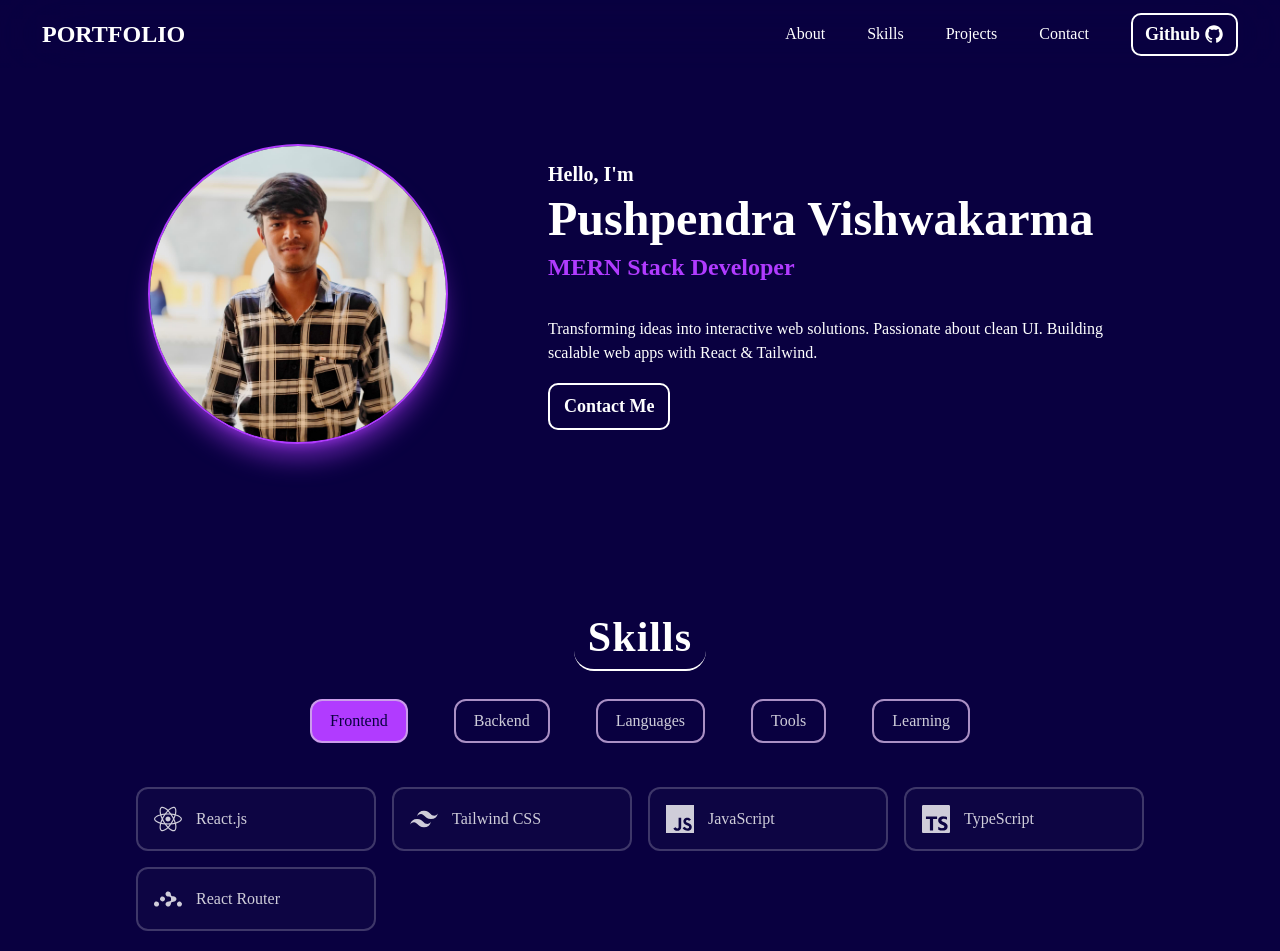
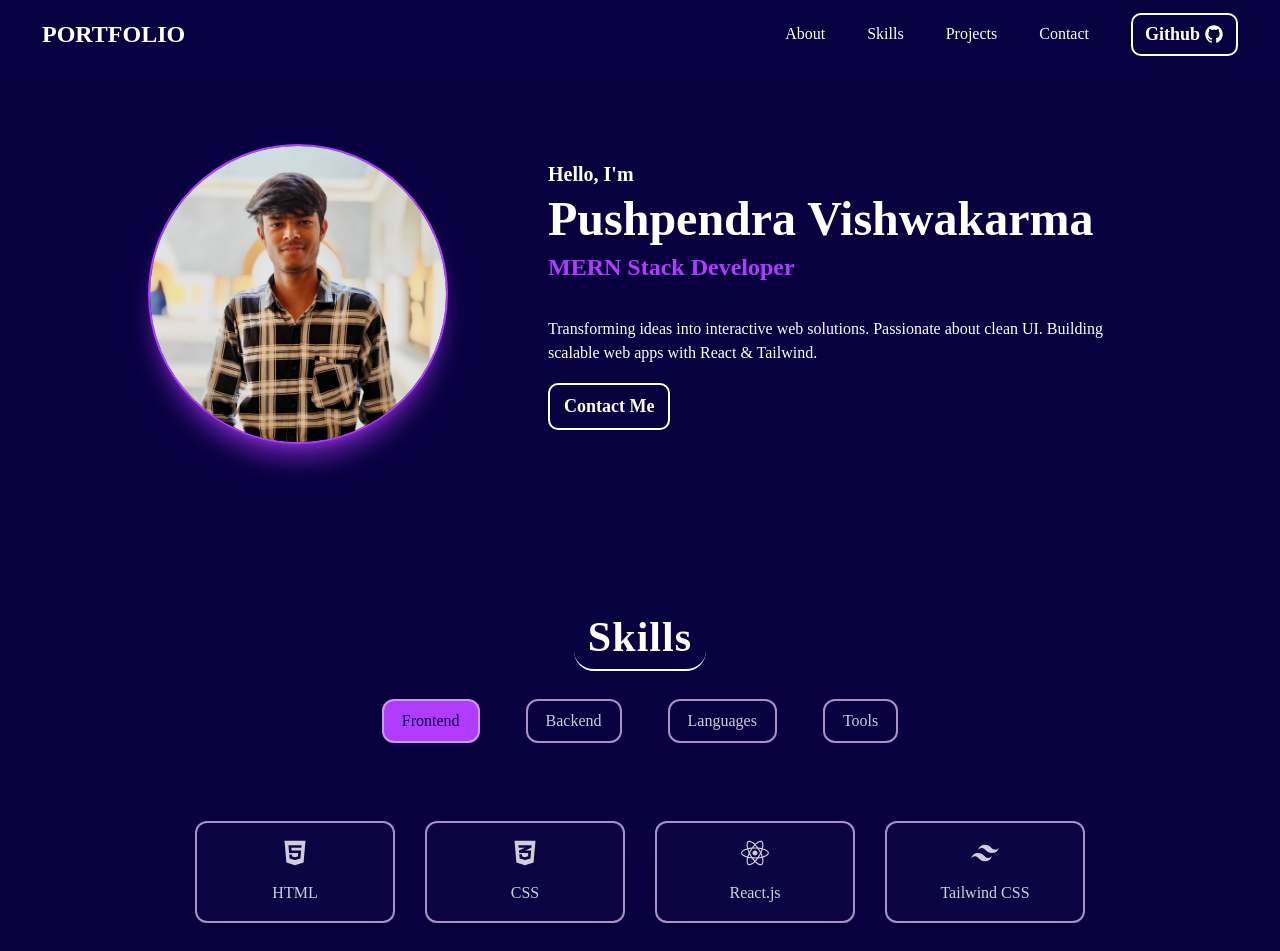
Before and after one commit to Pushpendra081/portfolio, a React (Vite) app: page / in a window 1280 px wide. Shown: the top 951 px of the page. Built offline with nearby package versions, Linux system fonts and the light colour scheme; a web font is replaced by a local one.

Commit message:
Added the Updated the Skills Page

```diff
--- a/src/components/skills.jsx
+++ b/src/components/skills.jsx
@@ -2,8 +2,8 @@ import React from "react";
 import { useState } from "react";
 import { VscVscode } from "react-icons/vsc";
 import { RiTailwindCssFill } from "react-icons/ri";
-import { TbBrandReactNative, TbPrompt } from "react-icons/tb";
-import { FaReact, FaNodeJs, FaPython, FaFigma, FaRobot } from "react-icons/fa6";
+import { TbBrandReactNative, TbPrompt, TbBrandCpp  } from "react-icons/tb";
+import { FaHtml5, FaCss3Alt, FaReact, FaNodeJs, FaPython, FaFigma, FaRobot } from "react-icons/fa6";
 import {
     SiJavascript,
     SiTypescript,
@@ -18,6 +18,7 @@ import {
     SiOpenai,
     SiNotion,
     SiMongodb,
+    SiCplusplus
 } from "react-icons/si";
 
 const Skills = () => {
@@ -31,7 +32,7 @@ const Skills = () => {
             </div>
 
             {/* Tab Buttons */}
-            <div className="flex gap-[46px] mt-[28px]">
+            <div className="flex flex-wrap items-center justify-center gap-[46px] mt-[28px]">
                 <button
                     onClick={() => setActiveTab("tab1")}
                     className={`flex py-[8px] px-[18px] text-center font-medium rounded-xl border-2 border-[#d2b4e7]/80 transition-all duration-200 hover:border-[#B13BFF] ${activeTab === "tab1"
@@ -70,153 +71,93 @@ const Skills = () => {
                         }`}
                 >
                     Tools
-                </button>
-
-                <button
-                    onClick={() => setActiveTab("tab5")}
-                    className={`flex py-[8px] px-[18px] text-center font-medium rounded-xl border-2 border-[#d2b4e7]/80 transition-all duration-200 hover:border-[#B13BFF] ${activeTab === "tab5"
-                        ? "bg-[#B13BFF] text-[#090040] border-[#B13BFF]  font-medium"
-                        : "text-[#fff]/80 hover:border-[#d2b4e7]"
-                        }`}
-                >
-                    Learning
-                </button>
+               </button>
             </div>
 
             {/* Tab Content */}
-            <div className="mt-[28px] p-4">
+            <div className=" mt-[28px] p-[50px]">
                 {/* Tab-1 */}
                 {activeTab === "tab1" && (
-                    <div className="grid grid-cols-4 gap-[16px]">
-                        <span className="flex flex-row items-center gap-[14px] text-[16px] font-medium border-2 border-[#fff]/20 hover:border-green-500/80 dark:border-primary/20 dark:hover:border-red-500/80 shadow-xl shadow-[#fff]/0 dark:hover:shadow-red-500/10 px-4 py-[16px] rounded-xl w-[240px] bg-[#fff]/2 dark:bg-primary/2.5 transition-colors duration-300 dark:hover:text-red-100 text-[#fff]/80 hover:shadow-green-500/10 hover:text-green-800">
+                    <div className="flex flex-wrap items-center justify-center gap-[30px]">
+                        <span className="flex flex-col items-center gap-[14px] text-[16px] font-medium border-2 border-[#d2b4e7]/80 hover:border-[#B13BFF] shadow-xl hover:shadow-[#B13BFF]/50  px-4 py-[16px] rounded-xl w-[200px] bg-[#fff]/2 hover:text-[#d2b4e7] text-[#fff]/80 hover:scale-101 transition-all duration-300">
+                            <FaHtml5  size={28} />
+                            HTML
+                        </span>
+
+                        <span className="flex flex-col items-center gap-[14px] text-[16px] font-medium border-2 border-[#d2b4e7]/80 hover:border-[#B13BFF] shadow-xl hover:shadow-[#B13BFF]/50  px-4 py-[16px] rounded-xl w-[200px] bg-[#fff]/2 hover:text-[#d2b4e7] text-[#fff]/80 hover:scale-101 transition-all duration-300">
+                            <FaCss3Alt size={28} />
+                            CSS
+                        </span>
+
+                        <span className="flex flex-col items-center gap-[14px] text-[16px] font-medium border-2 border-[#d2b4e7]/80 hover:border-[#B13BFF] shadow-xl hover:shadow-[#B13BFF]/50  px-4 py-[16px] rounded-xl w-[200px] bg-[#fff]/2 hover:text-[#d2b4e7] text-[#fff]/80 hover:scale-101 transition-all duration-300">
                             <FaReact size={28} />
                             React.js
                         </span>
 
-                        <span className="flex flex-row items-center gap-[14px] text-[16px] font-medium border-2 border-[#fff]/20 hover:border-green-500/80 dark:border-primary/20 dark:hover:border-red-500/80 shadow-xl shadow-[#fff]/0 dark:hover:shadow-red-500/10 px-4 py-[16px] rounded-xl w-[240px] bg-[#fff]/2 dark:bg-primary/2.5 transition-colors duration-300 dark:hover:text-red-100 text-[#fff]/80 hover:shadow-green-500/10 hover:text-green-800">
+                        <span className="flex flex-col items-center gap-[14px] text-[16px] font-medium border-2 border-[#d2b4e7]/80 hover:border-[#B13BFF] shadow-xl hover:shadow-[#B13BFF]/50  px-4 py-[16px] rounded-xl w-[200px] bg-[#fff]/2 hover:text-[#d2b4e7] text-[#fff]/80 hover:scale-101 transition-all duration-300">
                             <RiTailwindCssFill size={28} />
                             Tailwind CSS
                         </span>
 
-                        <span className="flex flex-row items-center gap-[14px] text-[16px] font-medium border-2 border-[#fff]/20 hover:border-green-500/80 dark:border-primary/20 dark:hover:border-red-500/80 shadow-xl shadow-[#fff]/0 dark:hover:shadow-red-500/10 px-4 py-[16px] rounded-xl w-[240px] bg-[#fff]/2 dark:bg-primary/2.5 transition-colors duration-300 dark:hover:text-red-100 text-[#fff]/80 hover:shadow-green-500/10 hover:text-green-800">
+                        <span className="flex flex-col items-center gap-[14px] text-[16px] font-medium border-2 border-[#d2b4e7]/80 hover:border-[#B13BFF] shadow-xl hover:shadow-[#B13BFF]/50  px-4 py-[16px] rounded-xl w-[200px] bg-[#fff]/2 hover:text-[#d2b4e7] text-[#fff]/80 hover:scale-101 transition-all duration-300">
                             <SiJavascript size={28} />
                             JavaScript
-                        </span>
-
-                        <span className="flex flex-row items-center gap-[14px] text-[16px] font-medium border-2 border-[#fff]/20 hover:border-green-500/80 dark:border-primary/20 dark:hover:border-red-500/80 shadow-xl shadow-[#fff]/0 dark:hover:shadow-red-500/10 px-4 py-[16px] rounded-xl w-[240px] bg-[#fff]/2 dark:bg-primary/2.5 transition-colors duration-300 dark:hover:text-red-100 text-[#fff]/80 hover:shadow-green-500/10 hover:text-green-800">
-                            <SiTypescript size={28} />
-                            TypeScript
-                        </span>
-
-                        <span className="flex flex-row items-center gap-[14px] text-[16px] font-medium border-2 border-[#fff]/20 hover:border-green-500/80 dark:border-primary/20 dark:hover:border-red-500/80 shadow-xl shadow-[#fff]/0 dark:hover:shadow-red-500/10 px-4 py-[16px] rounded-xl w-[240px] bg-[#fff]/2 dark:bg-primary/2.5 transition-colors duration-300 dark:hover:text-red-100 text-[#fff]/80 hover:shadow-green-500/10 hover:text-green-800">
-                            <SiReactrouter size={28} />
-                            React Router
                         </span>
                     </div>
                 )}
 
                 {/* Tab-2 */}
                 {activeTab === "tab2" && (
-                    <div className="grid grid-cols-4 gap-[16px]">
-                        <span className="flex flex-row items-center gap-[14px] text-[16px] font-medium border-2 border-[#fff]/20 hover:border-green-500/80 dark:border-primary/20 dark:hover:border-red-500/80 shadow-xl shadow-[#fff]/0 dark:hover:shadow-red-500/10 px-4 py-[16px] rounded-xl w-[240px] bg-[#fff]/2 dark:bg-primary/2.5 transition-colors duration-300 dark:hover:text-red-100 text-[#fff]/80 hover:shadow-green-500/10 hover:text-green-800">
+                    <div className="flex flex-wrap items-center justify-center gap-[30px]">
+                        <span className="flex flex-col items-center gap-[14px] text-[16px] font-medium border-2 border-[#d2b4e7]/80 hover:border-[#B13BFF] shadow-xl hover:shadow-[#B13BFF]/50  px-4 py-[16px] rounded-xl w-[200px] bg-[#fff]/2 hover:text-[#d2b4e7] text-[#fff]/80 hover:scale-101 transition-all duration-300">
                             <FaNodeJs size={28} />
                             Node.js
                         </span>
 
-                        <span className="flex flex-row items-center gap-[14px] text-[16px] font-medium border-2 border-[#fff]/20 hover:border-green-500/80 dark:border-primary/20 dark:hover:border-red-500/80 shadow-xl shadow-[#fff]/0 dark:hover:shadow-red-500/10 px-4 py-[16px] rounded-xl w-[240px] bg-[#fff]/2 dark:bg-primary/2.5 transition-colors duration-300 dark:hover:text-red-100 text-[#fff]/80 hover:shadow-green-500/10 hover:text-green-800">
+                        <span className="flex flex-col items-center gap-[14px] text-[16px] font-medium border-2 border-[#d2b4e7]/80 hover:border-[#B13BFF] shadow-xl hover:shadow-[#B13BFF]/50  px-4 py-[16px] rounded-xl w-[200px] bg-[#fff]/2 hover:text-[#d2b4e7] text-[#fff]/80 hover:scale-101 transition-all duration-300">
                             <SiExpress size={28} />
                             Express.js
+                        </span>
+
+                        <span className="flex flex-col items-center gap-[14px] text-[16px] font-medium border-2 border-[#d2b4e7]/80 hover:border-[#B13BFF] shadow-xl hover:shadow-[#B13BFF]/50  px-4 py-[16px] rounded-xl w-[200px] bg-[#fff]/2 hover:text-[#d2b4e7] text-[#fff]/80 hover:scale-101 transition-all duration-300">
+                            <SiMongodb size={28} />
+                            MongoDB
                         </span>
                     </div>
                 )}
 
                 {/* Tab-3 */}
                 {activeTab === "tab3" && (
-                    <div className="grid grid-cols-4 gap-[16px]">
-                        <span className="flex flex-row items-center gap-[14px] text-[16px] font-medium border-2 border-[#fff]/20 hover:border-green-500/80 dark:border-primary/20 dark:hover:border-red-500/80 shadow-xl shadow-[#fff]/0 dark:hover:shadow-red-500/10 px-4 py-[16px] rounded-xl w-[240px] bg-[#fff]/2 dark:bg-primary/2.5 transition-colors duration-300 dark:hover:text-red-100 text-[#fff]/80 hover:shadow-green-500/10 hover:text-green-800">
-                            <FaPython size={28} />
-                            Python
+                    <div className="flex flex-wrap items-center justify-center gap-[30px]">
+                        <span className="flex flex-col items-center gap-[14px] text-[16px] font-medium border-2 border-[#d2b4e7]/80 hover:border-[#B13BFF] shadow-xl hover:shadow-[#B13BFF]/50  px-4 py-[16px] rounded-xl w-[200px] bg-[#fff]/2 hover:text-[#d2b4e7] text-[#fff]/80 hover:scale-101 transition-all duration-300">
+                            <TbBrandCpp   size={28} />
+                            Basic CPP
                         </span>
 
-                        <span className="flex flex-row items-center gap-[14px] text-[16px] font-medium border-2 border-[#fff]/20 hover:border-green-500/80 dark:border-primary/20 dark:hover:border-red-500/80 shadow-xl shadow-[#fff]/0 dark:hover:shadow-red-500/10 px-4 py-[16px] rounded-xl w-[240px] bg-[#fff]/2 dark:bg-primary/2.5 transition-colors duration-300 dark:hover:text-red-100 text-[#fff]/80 hover:shadow-green-500/10 hover:text-green-800">
+                        <span className="flex flex-col items-center gap-[14px] text-[16px] font-medium border-2 border-[#d2b4e7]/80 hover:border-[#B13BFF] shadow-xl hover:shadow-[#B13BFF]/50  px-4 py-[16px] rounded-xl w-[200px] bg-[#fff]/2 hover:text-[#d2b4e7] text-[#fff]/80 hover:scale-101 transition-all duration-300">
                             <SiJavascript size={28} />
                             JavaScript
-                        </span>
-
-                        <span className="flex flex-row items-center gap-[14px] text-[16px] font-medium border-2 border-[#fff]/20 hover:border-green-500/80 dark:border-primary/20 dark:hover:border-red-500/80 shadow-xl shadow-[#fff]/0 dark:hover:shadow-red-500/10 px-4 py-[16px] rounded-xl w-[240px] bg-[#fff]/2 dark:bg-primary/2.5 transition-colors duration-300 dark:hover:text-red-100 text-[#fff]/80 hover:shadow-green-500/10 hover:text-green-800">
-                            <SiTypescript size={28} />
-                            TypeScript
-                        </span>
+                       </span>
                     </div>
                 )}
 
                 {/* Tab-4 */}
                 {activeTab === "tab4" && (
-                    <div className="grid grid-cols-4 gap-[16px]">
-                        <span className="flex flex-row items-center gap-[14px] text-[16px] font-medium border-2 border-[#fff]/20 hover:border-green-500/80 dark:border-primary/20 dark:hover:border-red-500/80 shadow-xl shadow-[#fff]/0 dark:hover:shadow-red-500/10 px-4 py-[16px] rounded-xl w-[240px] bg-[#fff]/2 dark:bg-primary/2.5 transition-colors duration-300 dark:hover:text-red-100 text-[#fff]/80 hover:shadow-green-500/10 hover:text-green-800">
+                    <div className="flex flex-wrap items-center justify-center gap-[30px]">
+                        <span className="flex flex-col items-center gap-[14px] text-[16px] font-medium border-2 border-[#d2b4e7]/80 hover:border-[#B13BFF] shadow-xl hover:shadow-[#B13BFF]/50  px-4 py-[16px] rounded-xl w-[200px] bg-[#fff]/2 hover:text-[#d2b4e7] text-[#fff]/80 hover:scale-101 transition-all duration-300">
                             <FaFigma size={28} />
                             Figma
                         </span>
 
-                        <span className="flex flex-row items-center gap-[14px] text-[16px] font-medium border-2 border-[#fff]/20 hover:border-green-500/80 dark:border-primary/20 dark:hover:border-red-500/80 shadow-xl shadow-[#fff]/0 dark:hover:shadow-red-500/10 px-4 py-[16px] rounded-xl w-[240px] bg-[#fff]/2 dark:bg-primary/2.5 transition-colors duration-300 dark:hover:text-red-100 text-[#fff]/80 hover:shadow-green-500/10 hover:text-green-800">
-                            <SiGit size={28} />
-                            Git
-                        </span>
-
-                        <span className="flex flex-row items-center gap-[14px] text-[16px] font-medium border-2 border-[#fff]/20 hover:border-green-500/80 dark:border-primary/20 dark:hover:border-red-500/80 shadow-xl shadow-[#fff]/0 dark:hover:shadow-red-500/10 px-4 py-[16px] rounded-xl w-[240px] bg-[#fff]/2 dark:bg-primary/2.5 transition-colors duration-300 dark:hover:text-red-100 text-[#fff]/80 hover:shadow-green-500/10 hover:text-green-800">
+                        <span className="flex flex-col items-center gap-[14px] text-[16px] font-medium border-2 border-[#d2b4e7]/80 hover:border-[#B13BFF] shadow-xl hover:shadow-[#B13BFF]/50  px-4 py-[16px] rounded-xl w-[200px] bg-[#fff]/2 hover:text-[#d2b4e7] text-[#fff]/80 hover:scale-101 transition-all duration-300">
                             <SiNetlify size={28} />
                             Netlify
                         </span>
 
-                        <span className="flex flex-row items-center gap-[14px] text-[16px] font-medium border-2 border-[#fff]/20 hover:border-green-500/80 dark:border-primary/20 dark:hover:border-red-500/80 shadow-xl shadow-[#fff]/0 dark:hover:shadow-red-500/10 px-4 py-[16px] rounded-xl w-[240px] bg-[#fff]/2 dark:bg-primary/2.5 transition-colors duration-300 dark:hover:text-red-100 text-[#fff]/80 hover:shadow-green-500/10 hover:text-green-800">
+                        <span className="flex flex-col items-center gap-[14px] text-[16px] font-medium border-2 border-[#d2b4e7]/80 hover:border-[#B13BFF] shadow-xl hover:shadow-[#B13BFF]/50  px-4 py-[16px] rounded-xl w-[200px] bg-[#fff]/2 hover:text-[#d2b4e7] text-[#fff]/80 hover:scale-101 transition-all duration-300">
                             <VscVscode size={28} />
                             VsCode
-                        </span>
-
-                        <span className="flex flex-row items-center gap-[14px] text-[16px] font-medium border-2 border-[#fff]/20 hover:border-green-500/80 dark:border-primary/20 dark:hover:border-red-500/80 shadow-xl shadow-[#fff]/0 dark:hover:shadow-red-500/10 px-4 py-[16px] rounded-xl w-[240px] bg-[#fff]/2 dark:bg-primary/2.5 transition-colors duration-300 dark:hover:text-red-100 text-[#fff]/80 hover:shadow-green-500/10 hover:text-green-800">
-                            <TbPrompt size={28} />
-                            Prompt Eng.
-                        </span>
-
-                        <span className="flex flex-row items-center gap-[14px] text-[16px] font-medium border-2 border-[#fff]/20 hover:border-green-500/80 dark:border-primary/20 dark:hover:border-red-500/80 shadow-xl shadow-[#fff]/0 dark:hover:shadow-red-500/10 px-4 py-[16px] rounded-xl w-[240px] bg-[#fff]/2 dark:bg-primary/2.5 transition-colors duration-300 dark:hover:text-red-100 text-[#fff]/80 hover:shadow-green-500/10 hover:text-green-800">
-                            <SiNotion size={28} />
-                            Notion
-                        </span>
-
-                        <span className="flex flex-row items-center gap-[14px] text-[16px] font-medium border-2 border-[#fff]/20 hover:border-green-500/80 dark:border-primary/20 dark:hover:border-red-500/80 shadow-xl shadow-[#fff]/0 dark:hover:shadow-red-500/10 px-4 py-[16px] rounded-xl w-[240px] bg-[#fff]/2 dark:bg-primary/2.5 transition-colors duration-300 dark:hover:text-red-100 text-[#fff]/80 hover:shadow-green-500/10 hover:text-green-800">
-                            <SiAppwrite size={28} />
-                            Appwrite
-                        </span>
-                    </div>
-                )}
-
-                {/* Tab-5 */}
-                {activeTab === "tab5" && (
-                    <div className="grid grid-cols-4 gap-[16px]">
-                        <span className="flex flex-row items-center gap-[14px] text-[16px] font-medium border-2 border-[#fff]/20 hover:border-green-500/80 dark:border-primary/20 dark:hover:border-red-500/80 shadow-xl shadow-[#fff]/0 dark:hover:shadow-red-500/10 px-4 py-[16px] rounded-xl w-[240px] bg-[#fff]/2 dark:bg-primary/2.5 transition-colors duration-300 dark:hover:text-red-100 text-[#fff]/80 hover:shadow-green-500/10 hover:text-green-800">
-                            <FaRobot size={28} />
-                            AI/ML
-                        </span>
-
-                        <span className="flex flex-row items-center gap-[14px] text-[16px] font-medium border-2 border-[#fff]/20 hover:border-green-500/80 dark:border-primary/20 dark:hover:border-red-500/80 shadow-xl shadow-[#fff]/0 dark:hover:shadow-red-500/10 px-4 py-[16px] rounded-xl w-[240px] bg-[#fff]/2 dark:bg-primary/2.5 transition-colors duration-300 dark:hover:text-red-100 text-[#fff]/80 hover:shadow-green-500/10 hover:text-green-800">
-                            <SiPostgresql size={28} />
-                            PostgreSQL
-                        </span>
-
-                        <span className="flex flex-row items-center gap-[14px] text-[16px] font-medium border-2 border-[#fff]/20 hover:border-green-500/80 dark:border-primary/20 dark:hover:border-red-500/80 shadow-xl shadow-[#fff]/0 dark:hover:shadow-red-500/10 px-4 py-[16px] rounded-xl w-[240px] bg-[#fff]/2 dark:bg-primary/2.5 transition-colors duration-300 dark:hover:text-red-100 text-[#fff]/80 hover:shadow-green-500/10 hover:text-green-800">
-                            <SiFirebase size={28} />
-                            Firebase
-                        </span>
-
-                        <span className="flex flex-row items-center gap-[14px] text-[16px] font-medium border-2 border-[#fff]/20 hover:border-green-500/80 dark:border-primary/20 dark:hover:border-red-500/80 shadow-xl shadow-[#fff]/0 dark:hover:shadow-red-500/10 px-4 py-[16px] rounded-xl w-[240px] bg-[#fff]/2 dark:bg-primary/2.5 transition-colors duration-300 dark:hover:text-red-100 text-[#fff]/80 hover:shadow-green-500/10 hover:text-green-800">
-                            <SiDjango size={28} />
-                            Django
-                        </span>
-
-                        <span className="flex flex-row items-center gap-[14px] text-[16px] font-medium border-2 border-[#fff]/20 hover:border-green-500/80 dark:border-primary/20 dark:hover:border-red-500/80 shadow-xl shadow-[#fff]/0 dark:hover:shadow-red-500/10 px-4 py-[16px] rounded-xl w-[240px] bg-[#fff]/2 dark:bg-primary/2.5 transition-colors duration-300 dark:hover:text-red-100 text-[#fff]/80 hover:shadow-green-500/10 hover:text-green-800">
-                            <TbBrandReactNative size={28} />
-                            React Native
-                        </span>
+                       </span>
                     </div>
                 )}
             </div>
```
